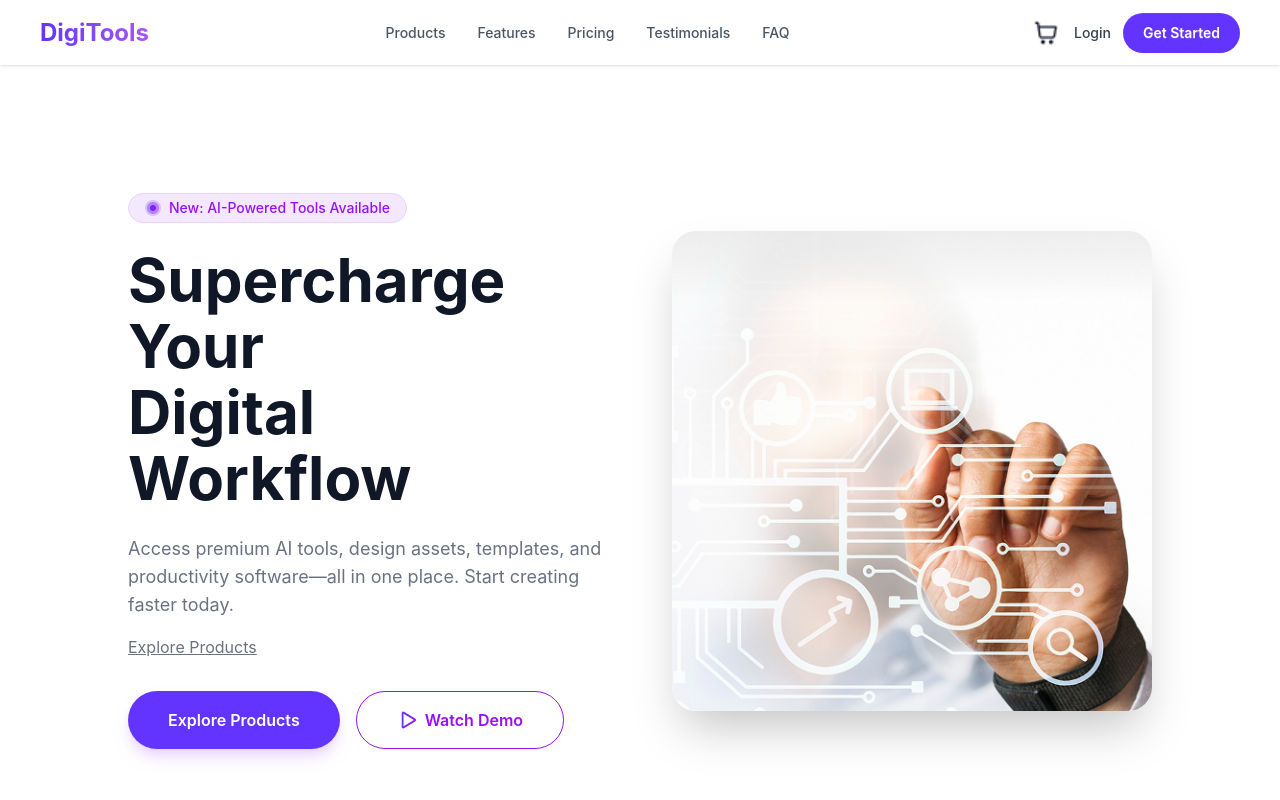
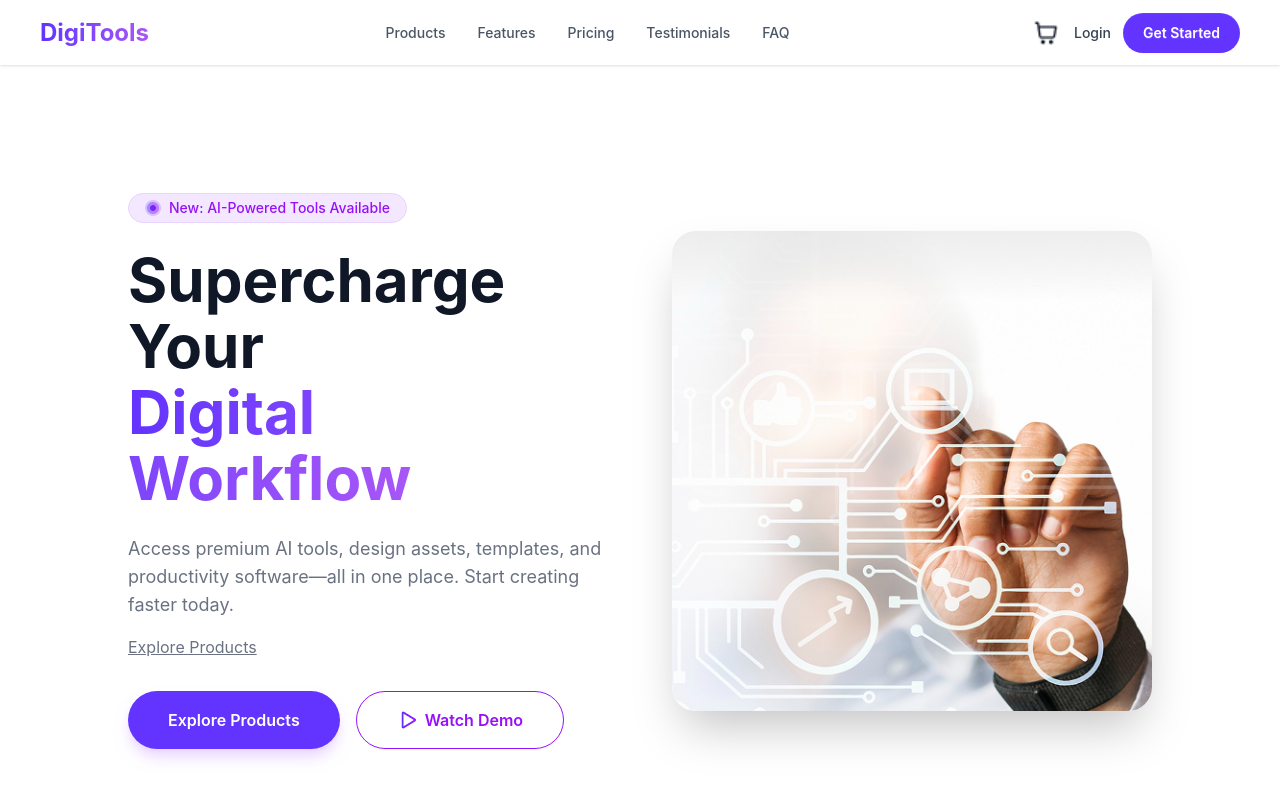
Before and after one commit to Omi-Das/dev-tool, a React (Vite) app: page / in a window 1280 px wide. Shown: the top 800 px of the page. Built offline with nearby package versions, Linux system fonts and the light colour scheme.

Commit message:
Final touch

```diff
--- a/index.html
+++ b/index.html
@@ -1,3 +1,4 @@
+
 <!doctype html>
 <html lang="en" data-theme="light">
   <head>
--- a/src/Carts.jsx
+++ b/src/Carts.jsx
@@ -1,5 +1,5 @@
 import React from 'react';
-import shoppingCartPng from './assets/shopping-cart.png'
+import emptyCart from './assets/emptyCart.jpg'
 import { toast } from 'react-toastify';
 
 const Carts = ({ carts, setCarts }) => {
@@ -22,8 +22,7 @@ const Carts = ({ carts, setCarts }) => {
 
         <div >
             <p className="text-center text-2xl p-5">Cart is empty</p>
-
-
+            <img className="w-[300px] h-[300px] mx-auto " src={emptyCart} alt="Empty Cart" />
         </div>
             ) : (
                 <>
--- a/src/Section.jsx
+++ b/src/Section.jsx
@@ -15,7 +15,7 @@ const Section = () => {
       </div>
 
       <h1 className="text-4xl md:text-5xl lg:text-6xl font-bold text-gray-900 leading-[1.1] mb-6">
-        Supercharge Your <br className="hidden md:block" /> Digital Workflow
+        Supercharge Your <br className="hidden md:block" /> <span className="font-bold bg-gradient-to-r from-[#6333FF] to-[#A855F7] bg-clip-text text-transparent">Digital Workflow</span>
       </h1>
 
       <p className="text-gray-500 text-lg mb-4 max-w-lg">
```
Also changed, not shown: src/assets/emptyCart.jpg (added), 1 other file (tests, documents, lock files or other folders).
